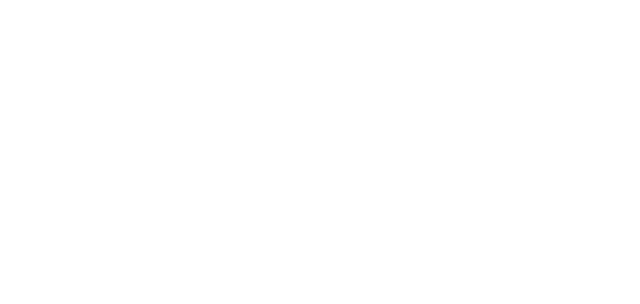
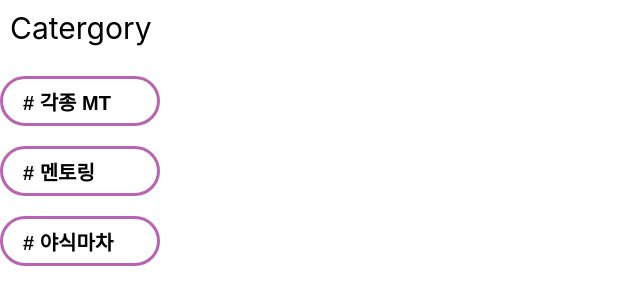
Before and after one commit to Youngini/GoWeb, a React (Create React App) app in the folder frontend/crazyform/: page /AdminSurvey in a window 1280 px wide. Before the commit this address had no page. Shown: the top 304 px of the page, without its empty margins (0-640 px from the left). Built offline with nearby package versions, Linux system fonts and the light colour scheme.

Commit message:
feat: 카테고리 컴포넌트 생성 및 css 추가

```diff
--- /dev/null
+++ b/frontend/crazyform/src/component/Category.css
@@ -0,0 +1,34 @@
+.categoryItem {
+    font-size : 20px;
+    width : 160px;
+    height : 50px;
+    border : 3px solid #B765B3;
+    border-radius : 30px;
+    text-align: left;
+    padding-left : 20px;
+    margin-top : 20px;
+    font-weight: 700;
+    background-color: #fff;
+    transition: .4s;
+}
+
+.categoryItem:hover {
+    background-color: #B765B3;
+    color : #fff;
+}
+
+.categoryItem-active{
+    font-size : 20px;
+    width : 160px;
+    height : 50px;
+    border : 3px solid #B765B3;
+    border-radius : 30px;
+    text-align: left;
+    padding-left : 20px;
+    margin-top : 20px;
+    font-weight: 700;
+    background-color: #fff;
+    transition: .4s;
+    background-color: #B765B3;
+    color : #fff;
+}
--- /dev/null
+++ b/frontend/crazyform/src/component/Category.js
@@ -0,0 +1,17 @@
+import React, { useState } from 'react'
+import './Category.css'
+
+export default function Category({categoryName}) {
+
+  const [isActive, setIsActive] = useState(false)
+
+  const handleClick = () => {
+    setIsActive(!isActive)
+  }
+
+  return (
+    <button onClick={handleClick} className={`${isActive ? 'categoryItem-active' : 'categoryItem'}`}>
+      # {categoryName}
+    </button>
+  )
+}
--- /dev/null
+++ b/frontend/crazyform/src/component/CategoryList.css
@@ -0,0 +1,16 @@
+.CategoryFrame {
+    display : flex;
+    flex-direction: column;
+    /* border : 1px solid black; */
+}
+
+.CategoryTitle {
+    font-size : 30px;
+    margin : 10px;
+}
+
+.CategoryList {
+    display : flex;
+    flex-direction: column;
+    /* border : 1px solid black; */
+}
--- /dev/null
+++ b/frontend/crazyform/src/component/CategoryList.js
@@ -0,0 +1,19 @@
+import React from 'react'
+import Category from './Category'
+import './CategoryList.css'
+
+export default function CategoryList() {
+
+    return (
+    <div className='CategoryFrame'>
+      <div className='CategoryTitle'>
+        Catergory
+      </div>
+      <div className='CategoryList'>
+        <Category categoryName='각종 MT'/>
+        <Category categoryName='멘토링'/>
+        <Category categoryName='야식마차'/>
+      </div>
+    </div>
+  )
+}
--- /dev/null
+++ b/frontend/crazyform/src/pages/AdminSurvey.js
@@ -0,0 +1,11 @@
+import React from 'react'
+import CategoryList from '../component/CategoryList'
+
+export default function AdminSurvey() {
+
+  return (
+    <div>
+        <CategoryList></CategoryList>
+    </div>
+  )
+}
--- a/frontend/crazyform/src/pages/HomePage.js
+++ b/frontend/crazyform/src/pages/HomePage.js
@@ -1,5 +1,6 @@
 import React from 'react';
 import { useNavigate } from 'react-router-dom';
+import CategoryList from '../component/CategoryList';
 
 const HomePage = () => {
     const navigate = useNavigate();
@@ -108,6 +109,7 @@
                         <button style={{ ...styles.primaryButton, ...styles.primaryButtonLastChild }}>투표하러가기</button>
                     </div>
                 </div>
+
             </div>
         </div>
     );
--- a/frontend/crazyform/src/routes.js
+++ b/frontend/crazyform/src/routes.js
@@ -1,11 +1,16 @@
 // path 는 URL, component는 해당 URL에 나타낼 페이지 라고 인식하면 됨
 
 import HomePage from "./pages/HomePage";
+import AdminSurvey from "./pages/AdminSurvey";
 
 const routes = [
   {
     path: "/",
     component: HomePage
+  },
+  {
+    path : "/AdminSurvey",
+    component : AdminSurvey
   }
 ];
 
```
